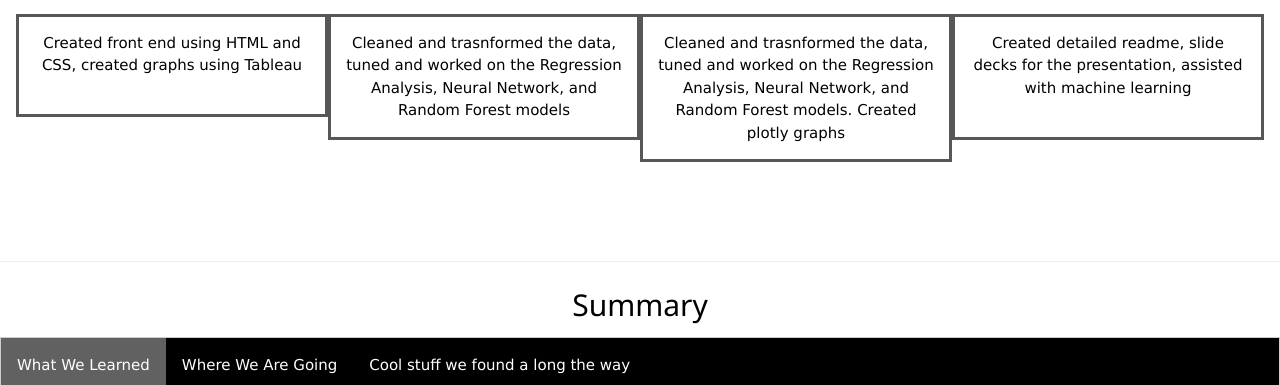
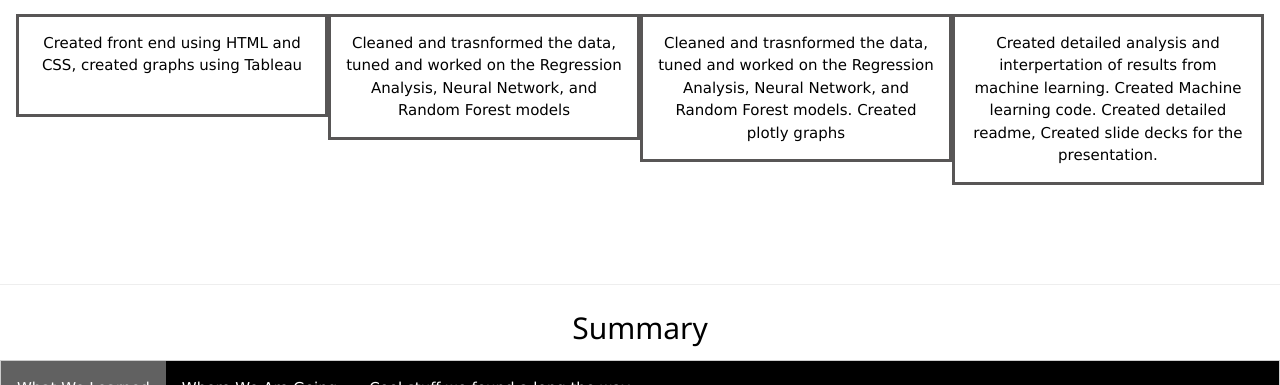
Before and after one commit to mward95/Oculus_Prime, a plain HTML site: page link3.html in a window 1280 px wide. Shown: the part 832-1217 px from the top of the page. Drawn offline with Linux system fonts and the light colour scheme.

Commit message:
updated about page

```diff
--- a/link3.html
+++ b/link3.html
@@ -81,7 +81,7 @@
     <img src="images\stephanie.jpg" alt="Boss" style="width:45%" class="w3-circle w3-hover-opacity">
     <h3>Stefanie Gagnon</h3>
     <a href="https://github.com/skgag1216" target="_blank"><img src="https://play-lh.googleusercontent.com/PCpXdqvUWfCW1mXhH1Y_98yBpgsWxuTSTofy3NGMo9yBTATDyzVkqU580bfSln50bFU" alt="Stefanie" style="width:8%"></a><a href="https://www.linkedin.com/in/stefanie-gagnon-372a85229/" target="_blank"><img src="https://play-lh.googleusercontent.com/kMofEFLjobZy_bCuaiDogzBcUT-dz3BBbOrIEjJ-hqOabjK8ieuevGe6wlTD15QzOqw" alt="Stefanie" style="width:8%"></a>
-    <p style="border:3px; border-style:solid; border-color:#585656; padding: 1em;">Created detailed readme, slide decks for the presentation, assisted with machine learning<br><br></p>
+    <p style="border:3px; border-style:solid; border-color:#585656; padding: 1em;">Created detailed analysis and interpertation of results from machine learning. Created Machine learning code. Created detailed readme, Created slide decks for the presentation.<br></p>
 
   </div>
   </div>
```
